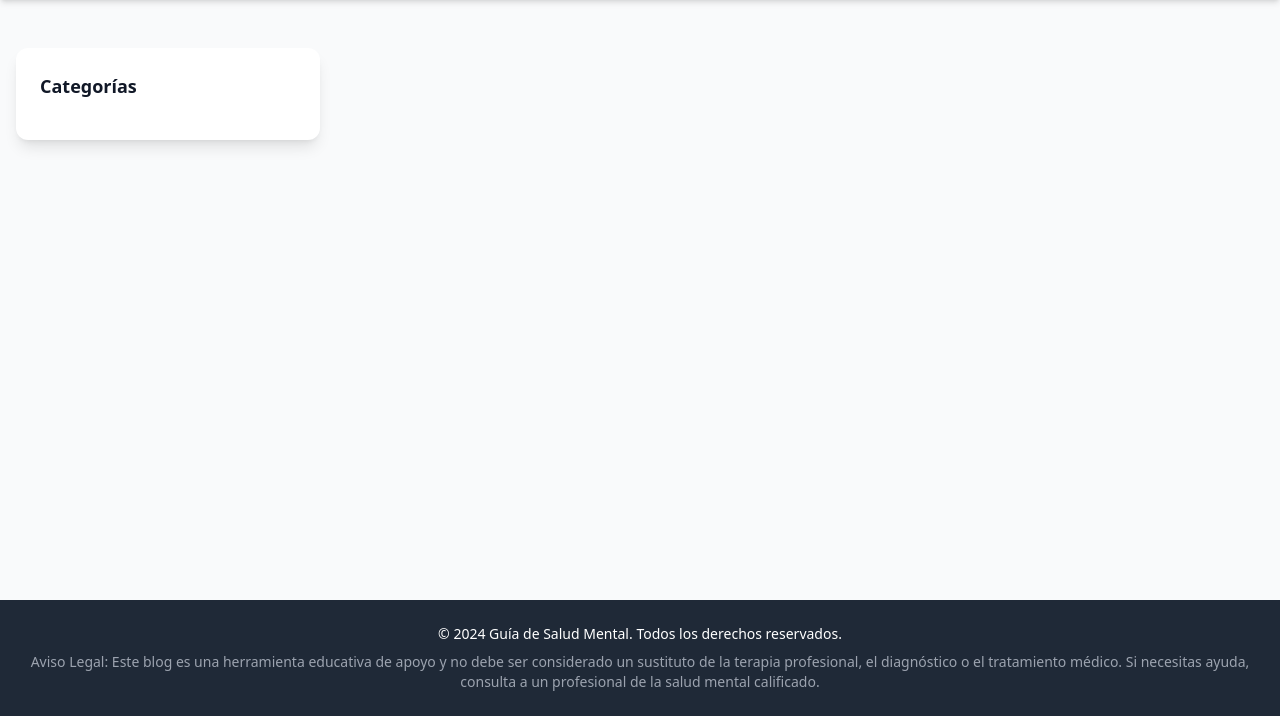
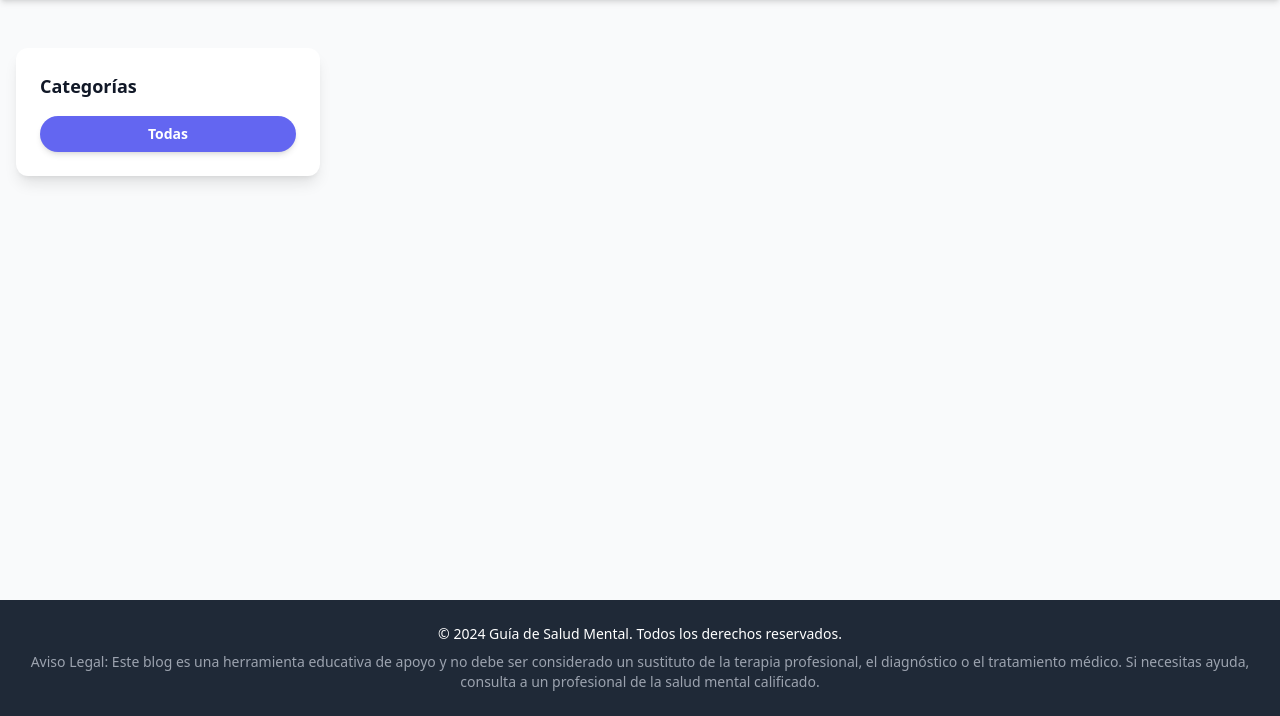
Before and after one commit to reyesbrostec/guia_salud_mental, a website: page index.html in a window 1280 px wide. Shown: the part 84-800 px from the top of the page. Drawn offline with nearby package versions, Linux system fonts and the light colour scheme.

Commit message:
Update index.html

```diff
--- a/index.html
+++ b/index.html
@@ -68,6 +68,9 @@
 
     <!-- Script para la lógica del blog -->
     <script>
+        // Se añade una declaración de array vacío como "fallback"
+        // para evitar el error de referencia en la plantilla sin procesar.
+        const blogPosts = [];
         // ESTE ES EL MARCADOR DE POSICIÓN. El script build.js
         // reemplazará esta línea con un arreglo de tus publicaciones.
         // __BLOG_POSTS_DATA__
@@ -109,6 +112,7 @@
         function renderFilters() {
             filterContainer.innerHTML = '';
 
+            // Se asegura de que blogPosts esté definido antes de intentar mapear
             const categories = [...new Set(blogPosts.map(post => post.category))];
 
             // Botón para mostrar todas las publicaciones
```
